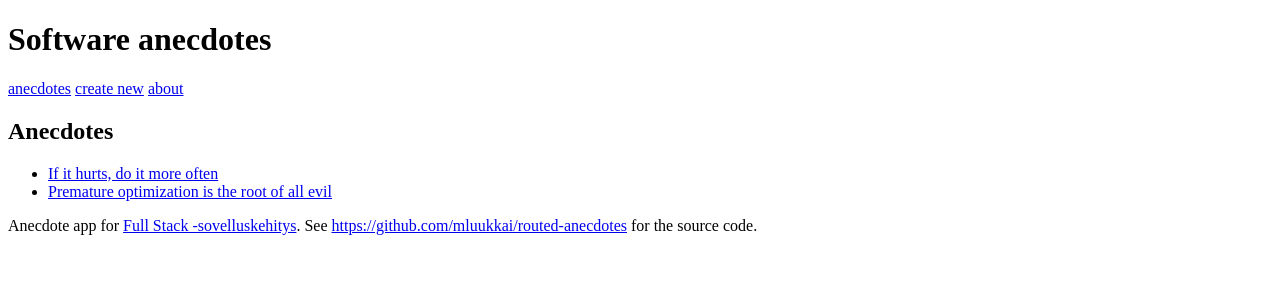
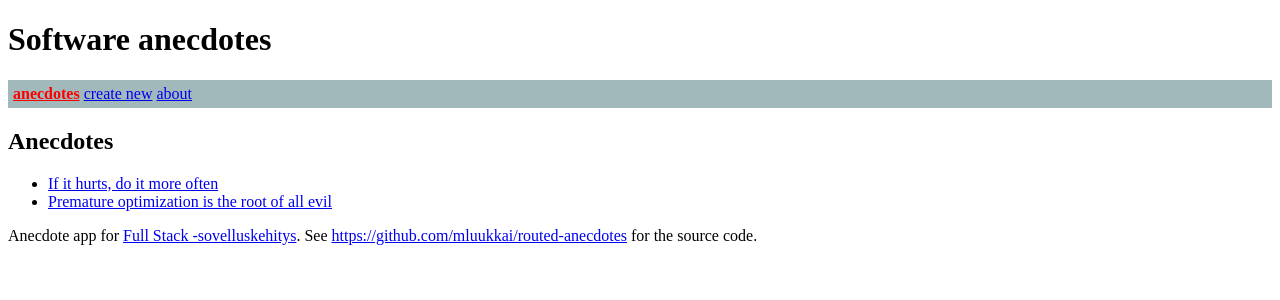
Before and after one commit to turso/ReactRouter, a React (Create React App) app: page / in a window 1280 px wide. Shown: the top 300 px of the page. Built offline with nearby package versions, Linux system fonts and the light colour scheme.

Commit message:
tehtava 6.20

```diff
--- a/src/App.js
+++ b/src/App.js
@@ -1,11 +1,41 @@
 import React from 'react';
-import { BrowserRouter as Router, Route, Link } from 'react-router-dom';
+import { BrowserRouter as Router, Route, Link, NavLink } from 'react-router-dom';
+
+const menuStyle = {
+  backgroundColor: '#a2b9bc',
+  padding: 5
+};
 
 const Menu = () => (
-  <div>
-    <Link to="/">anecdotes</Link>&nbsp;
-    <Link to="/create">create new</Link>&nbsp;
-    <Link to="/about">about</Link>&nbsp;
+  <div style={menuStyle}>
+    <NavLink
+      exact
+      to="/"
+      activeStyle={{
+        fontWeight: 'bold',
+        color: 'red'
+      }}
+    >
+      anecdotes
+    </NavLink>&nbsp;
+    <NavLink
+      to="/create"
+      activeStyle={{
+        fontWeight: 'bold',
+        color: 'red'
+      }}
+    >
+      create new
+    </NavLink>&nbsp;
+    <NavLink
+      to="/about"
+      activeStyle={{
+        fontWeight: 'bold',
+        color: 'red'
+      }}
+    >
+      about
+    </NavLink>&nbsp;
   </div>
 );
 
```
